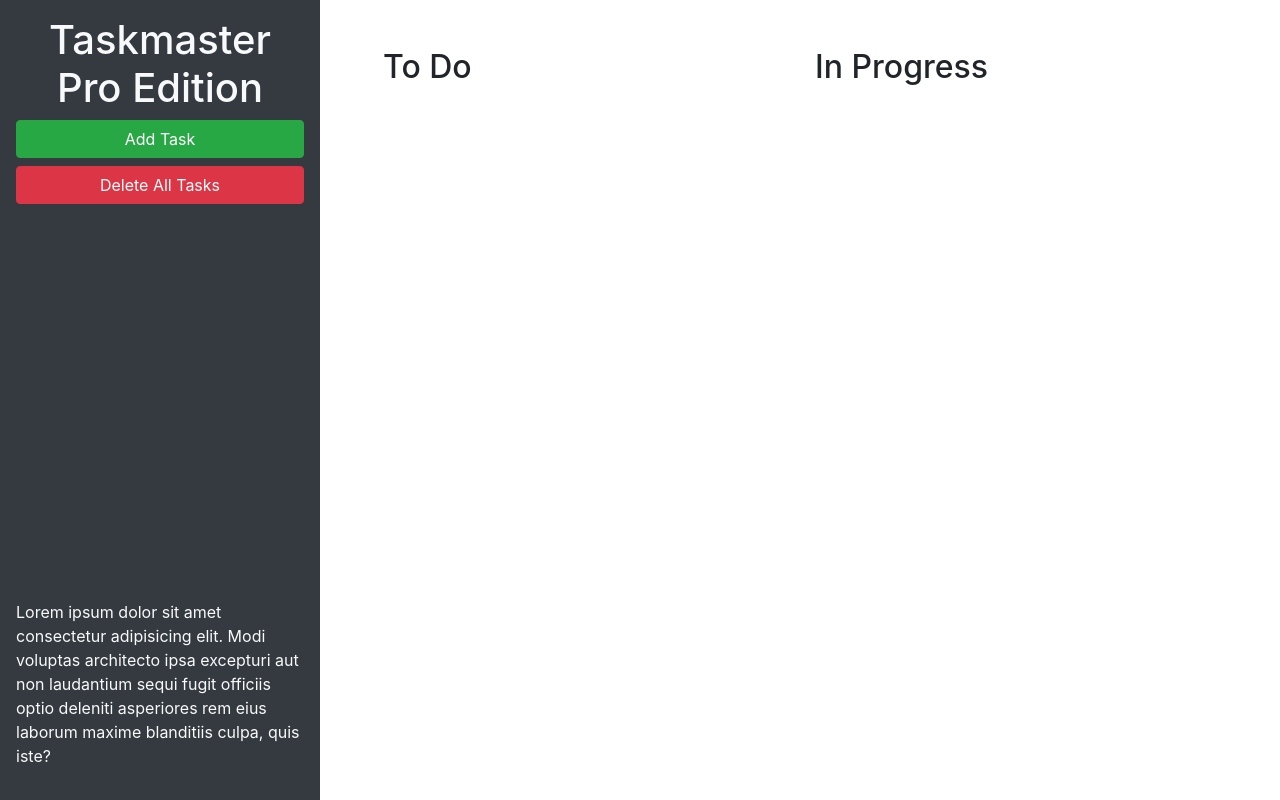
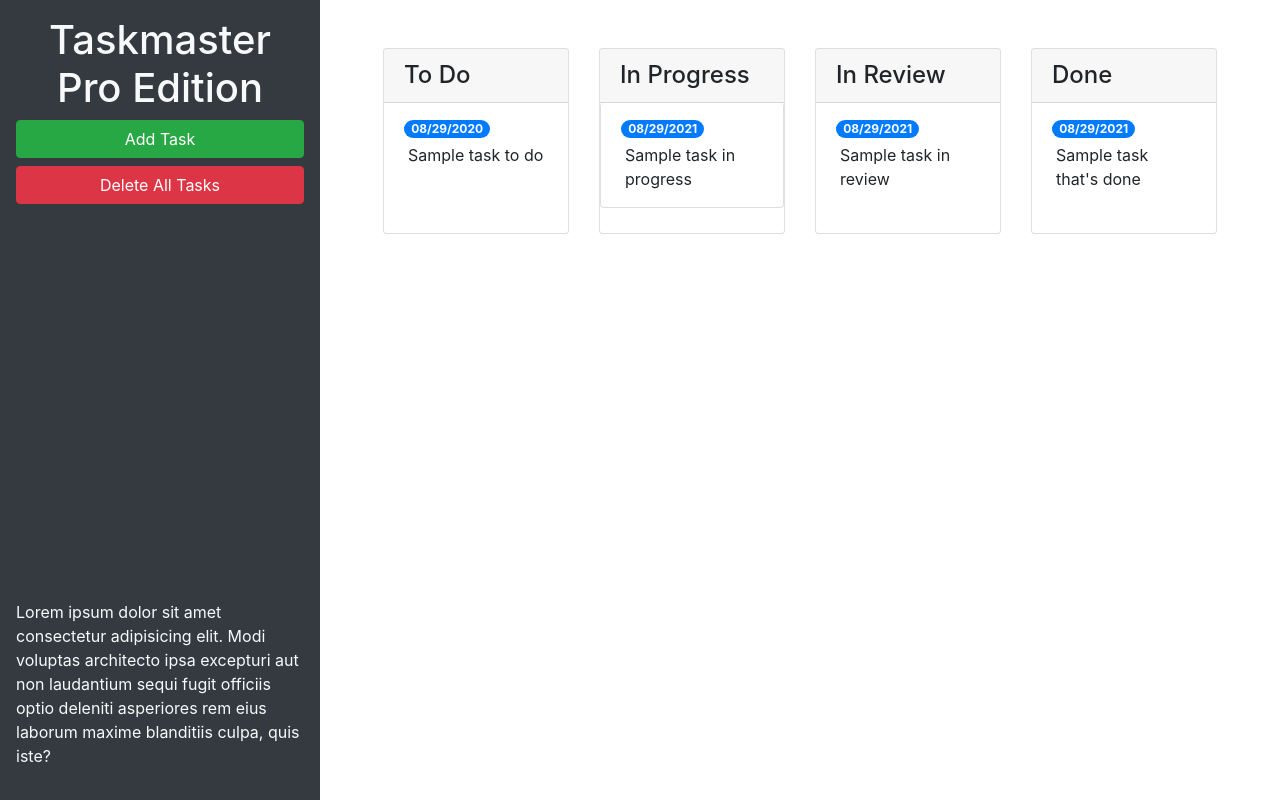
Before and after one commit to rrayachhetri/taskmaster-pro, a plain HTML site: page taskmaster-starter/index.html in a window 1280 px wide. Drawn offline with nearby package versions, Linux system fonts and the light colour scheme.

Commit message:
grid system and UI

```diff
--- a/taskmaster-starter/index.html
+++ b/taskmaster-starter/index.html
@@ -26,16 +26,64 @@
     <main class="col-12 col-lg-9">
       <div class="m-5 row justify-content-around">
         <!-- todo Start -->
-        <div class="col">
-          <h2>To Do</h2>
-          <ul id="list-toDo" class="list-group"> </ul>
+        <div class="col-12 col-md-6 col-xl-3 mb-3">
+          <div class="card">
+            <h4 class="card-header"> To Do
+            </h4>
+            <ul id="list-toDo" class="list-group list-group-flush">
+              <li class="list-group-item">
+                <span class="badge badge-primary badge-pill">08/29/2020</span>
+                <p class="m-1">Sample task to do</p>
+              </li>
+            </ul>
+          </div>
         </div>
         <!-- todo end -->
         <!-- in progress start -->
-        <div class="col">
-          <h2>In Progress</h2>
-          <ul id="list-inProgress"
+        <div class="col-12 col-md-6 col-xl-3 mb-3">
+          <div class="card">
+            <h4 class="card-header">
+              In Progress
+            </h4>
+            <ul id="list-inProgress" class="list-group list-group flush">
+              <li class="list-group-item">
+                <span class="badge badge-primary badge-pill">08/29/2021</span>
+                <p class="m-1">Sample task in progress</p>
+              </li>
+            </ul>
+          </div>
         </div>
+        <!-- in progress end -->
+        <!-- in review start -->
+        <div class="col-12 col-md-6 col-xl-3 mb-3">
+          <div class="card">
+            <h4 class="card-header">
+              In Review
+            </h4>
+            <ul id="list-inReview" class="list-group list-group-flush">
+              <li class="list-group-item">
+                <span class="badge badge-primary badge-pill">08/29/2021</span>
+                <p class="m-1">Sample task in review</p>
+              </li>
+            </ul>
+          </div>
+        </div>
+        <!-- in review end -->
+        <!-- done start  -->
+        <div class="col-12 col-md-6 col-xl-3 mb-3">
+          <div class="card">
+            <h4 class="card-header">
+              Done
+            </h4>
+            <ul id="list-done" class="list-group list-group-flush">
+              <li class="list-group-item">
+                <span class="badge badge-primary badge-pill">08/29/2021</span>
+                <p class="m-1">Sample task that's done</p>
+              </li>
+            </ul>
+          </div>
+        </div>
+        <!-- done end -->
       </div>
     </main>
   </div>
@@ -55,11 +103,11 @@
           <form>
             <div class="form-group">
               <label for="modalTaskDescription">Task description</label>
-              <textarea id="modalTaskDescription" rows="3"></textarea>
+              <textarea id="modalTaskDescription" rows="3" class="form-control"></textarea>
             </div>
             <div class="form-group">
               <label for="modalDueDate">Due date</label>
-              <input type="text" id="modalDueDate" placeholder="mm/dd/yyyy" autocomplete="off" />
+              <input type="text" class="form-control" id="modalDueDate" placeholder="mm/dd/yyyy" autocomplete="off" />
             </div>
           </form>
         </div>
```
